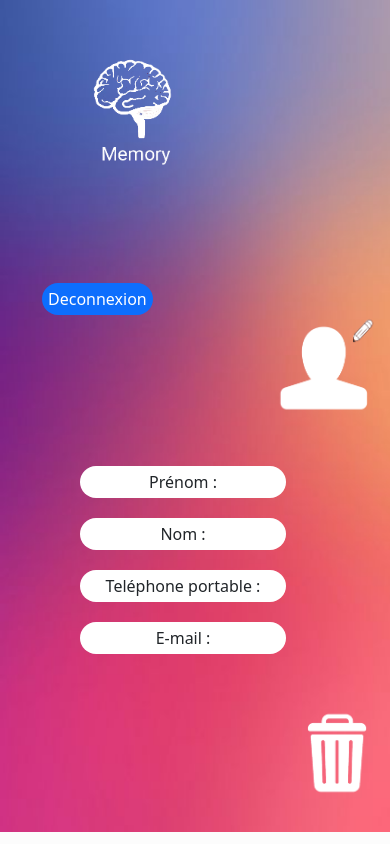
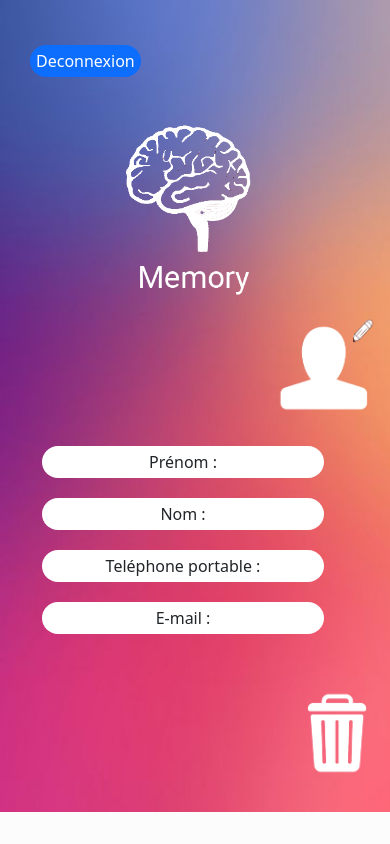
Before and after one commit to Mika73100/Memory_repertoire_contact_PHP, a PHP site: page /fichecontact.php?id=1 in a window 390 px wide. Run offline with PHP 8.4, Linux system fonts and the light colour scheme; the visitor is signed in with stand-in values (Sample User, id 1); data that the repository does not hold is empty.

Commit message:
responsive

```diff
--- a/memory/ajoutcontact.php
+++ b/memory/ajoutcontact.php
@@ -27,14 +27,14 @@
   ?>
   <div class="container">
 
-
+<button><a href="deconnexion.php">Deconnexion</a></button>
     <!------------------------------------ Logo--------------------------------- -->
 
     <a href="index.php"><img class="logo" src="images-memory\logomermory.png" alt="Logo memory"></a>
 
 
     <!-------------------------------------bouton de connection  ------------------->
-  <button><a href="deconnexion.php">Deconnexion</a></button>
+
 
     <!------------------------ Formulaire ajout contact ------------------------->
 
--- a/memory/fichecontact.php
+++ b/memory/fichecontact.php
@@ -14,7 +14,10 @@
 </head>
 
 
+
 <body>
+
+<button><a href="deconnexion.php">Deconnexion</a></button>
     <!-- Les marges -->
     <div class="container">
         <div class="row">
@@ -29,7 +32,6 @@
         <div class="row">
             <div class="col-12">
 
-            <button><a href="deconnexion.php">Deconnexion</a></button>
                 <?php
 
                 // Afficher la fiche contact
--- a/memory/index.php
+++ b/memory/index.php
@@ -20,7 +20,7 @@
     <!-- Les marges -->
     <div class="container">
         <div class="row ">
-            <div class="col-6">
+            <div class="logo">
                 <a href="index.php"><img class="logo" src="images-memory\logomermory.png" alt="Logo memory"></a>
             </div>
             <div class="col-6">
--- a/memory/memory.css
+++ b/memory/memory.css
@@ -43,7 +43,6 @@ form {
 
 .mod {
     width : 100px;
-    display: flex;
     margin-left: 90%;
 }
 
@@ -82,7 +81,7 @@ div.col-6 {
 }
 
 div.col-12 {
-    margin-bottom: 20px;
+    margin-top: 15px;
     color : var(--primary);
 }
 
@@ -155,3 +154,33 @@ input {
     border:#0d6efd;
     color: white;
 }
+
+
+/*-------------------------------------*/
+
+/* mobile */
+@media screen and (max-width:750px){
+
+form {
+    width: 300px;
+}
+
+.col-9 {
+    width:100%
+}
+
+div.col-8 {
+    margin-left: 0%;
+}
+
+div.col-6 {
+    margin: 40px 100px;
+}
+.logo {
+    margin-bottom: 0px;
+    width: 95%;
+    margin-right:60%;
+}
+
+
+}
```
